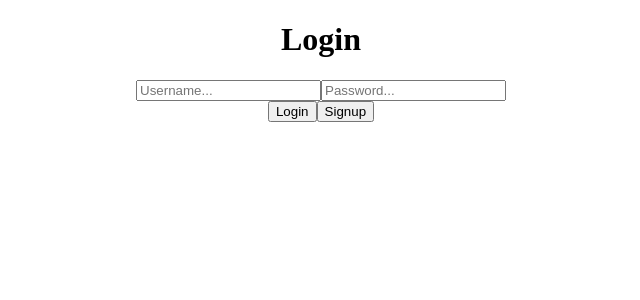
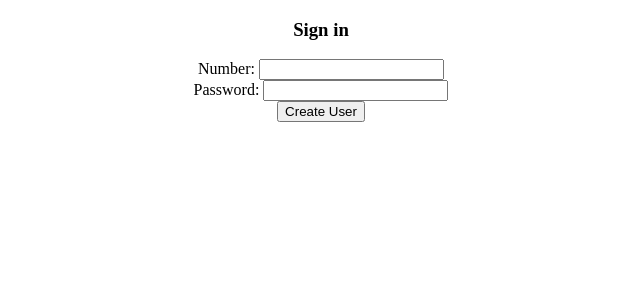
Before and after one commit to SaadMaybe/Go_Bid, a React (Create React App) app in the folder client/: page / in a window 1280 px wide. Shown: the top 300 px of the page, without its empty margins (319-959 px from the left). Built offline with nearby package versions, Linux system fonts and the light colour scheme.

Commit message:
made signin page
this is the landing page. it is also the landing page

```diff
--- a/client/src/pages/Signin.js
+++ b/client/src/pages/Signin.js
@@ -1,59 +1,136 @@
-import React, { useState } from "react";
-import Axios from "axios";
+import React, { useState, Component } from "react";
+import axios from "axios";
 import "../App.css";
 import { useNavigate } from "react-router";
 
-export default function Signin() {
-  const [username, setUsername] = useState("");
-  const [password, setPassword] = useState("");
 
-  Axios.defaults.withCredentials = true;
-  let history = useNavigate();
+export default class UserSignIn extends Component {
+  constructor(props) {
+    super(props);
 
-  const login = () => {
-    Axios.post(`/signin`, {
-      username: username,
-      password: password,
-    }).then((response) => {
-      if (response.data.message) {
-        console.log(response.data.message);
-      } else {
-        history.push(`/Homepage`);
+    this.getNumber = this.getNumber.bind(this);
+    this.getPassword = this.getPassword.bind(this);
+    this.onSubmit = this.onSubmit.bind(this);
+
+    this.state = {
+      Number: '',
+      Password: ''
+    };
   }
-    });
-    // history(`/Homepage`);
 
-  };
+  getNumber(e) {
+    this.setState({
+      Number: e.target.value
+    })
+  }
+
+  getPassword(e) {
+    this.setState({
+      Password: e.target.value
+    })
+  }
+
+  onSubmit(e) {
+    e.preventDefault();
+
+    const user = {
+      Number: this.state.Number,
+      Password: this.state.Password
+    }
+
+    console.log(user);
+
+    axios.post('http://localhost:9000/users/add', user)
+      .then(res => console.log(res.data));
+
+    this.setState({
+      username: '',
+      password: ''
+    })
+  }
+
+  render() {
     return (
-    <div className="App">
-      <div className="login">
-        <h1>Login </h1>
-        <input
-          type="text"
-          placeholder="Username..."
-          onChange={(e) => {
-            setUsername(e.target.value);
-          }}
+            <div>
+            <h3>Sign in</h3>
+            <form onSubmit={this.onSubmit}>
+              <div className="form-group">
+                <label>Number: </label>
+                <input  type="text"
+                    required
+                    className="form-control"
+                    value={this.state.Number}
+                    onChange={this.getNumber}
                     />
-        <input
-          type="password"
-          placeholder="Password..."
-          onChange={(e) => {
-            setPassword(e.target.value);
-          }}
+                <br></br>
+                <label>Password: </label>
+                <input  type="password"
+                required
+                className="form-control"
+                value={this.state.Password}
+                onChange={this.getPassword}
                 />
-        <div>
-          <button onClick={login}> Login </button>
-          <button
-            onClick={() => {
-              history("/Signup");
-            }}
-          >
-            {" "}
-            Signup{" "}
-          </button>
               </div>
+              <div className="form-group">
+                <input type="submit" value="Create User" className="btn btn-primary" />
               </div>
+            </form>
             </div>
-  );
+    )
   }
+}
+
+// export default function Signin() {
+//   const [username, setUsername] = useState("");
+//   const [password, setPassword] = useState("");
+
+//   Axios.defaults.withCredentials = true;
+//   let history = useNavigate();
+
+//   const login = () => {
+//     Axios.post(`/signin`, {
+//       username: username,
+//       password: password,
+//     }).then((response) => {
+//       if (response.data.message) {
+//         console.log(response.data.message);
+//       } else {
+//         history.push(`/Homepage`);
+//       }
+//     });
+//     // history(`/Homepage`);
+
+//   };
+//   return (
+//     <div className="App">
+//       <div className="login">
+//         <h1>Login </h1>
+//         <input
+//           type="text"
+//           placeholder="Username..."
+//           onChange={(e) => {
+//             setUsername(e.target.value);
+//           }}
+//         />
+//         <input
+//           type="password"
+//           placeholder="Password..."
+//           onChange={(e) => {
+//             setPassword(e.target.value);
+//           }}
+//         />
+//         <div>
+//           <button onClick={login}> Login </button>
+//           <button
+//             onClick={() => {
+//               history("/Signup");
+//             }}
+//           >
+//             {" "}
+//             Signup{" "}
+//           </button>
+//         </div>
+//       </div>
+//     </div>
+//   );
+// }
```
Lines whose indentation alone changed are shown as unchanged.
